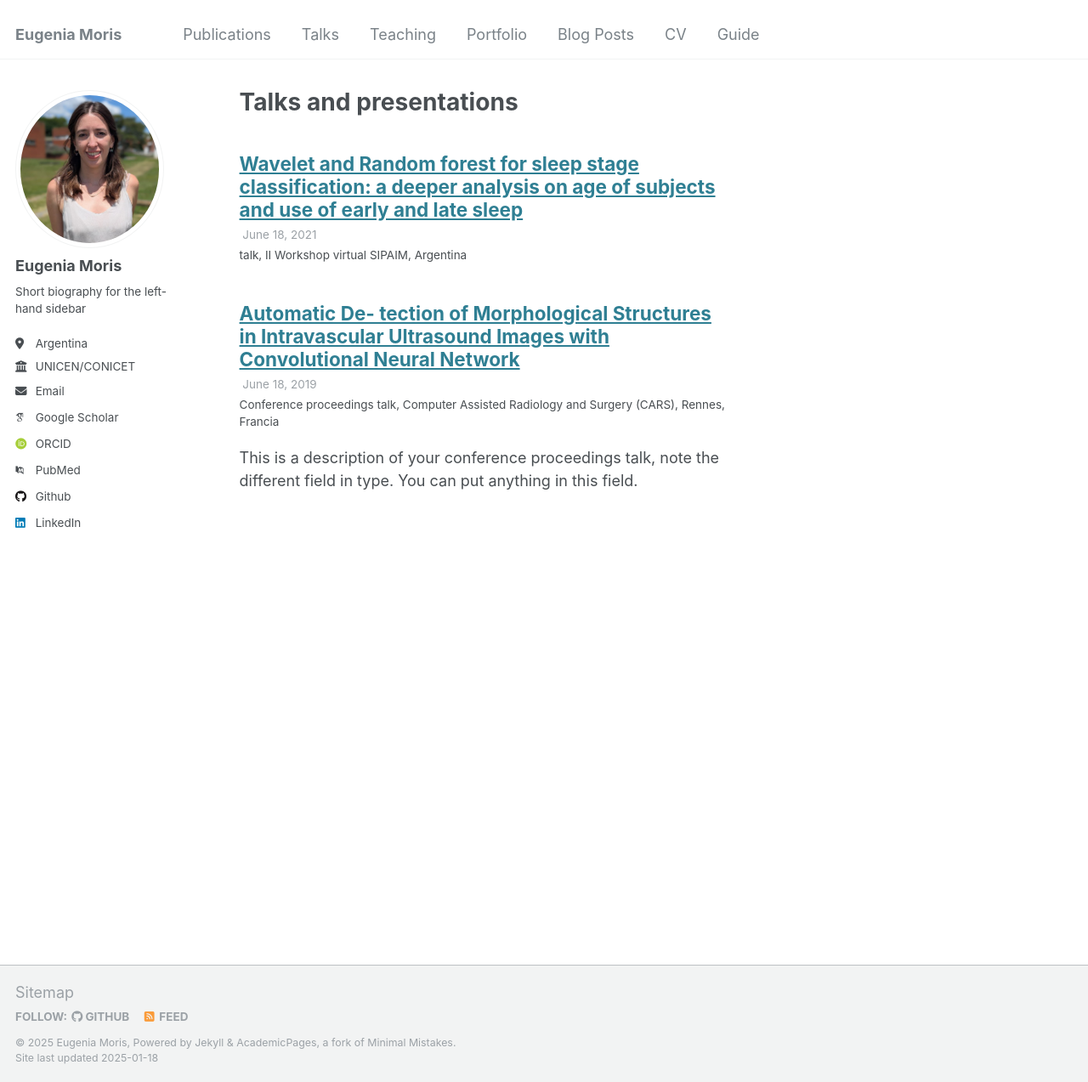
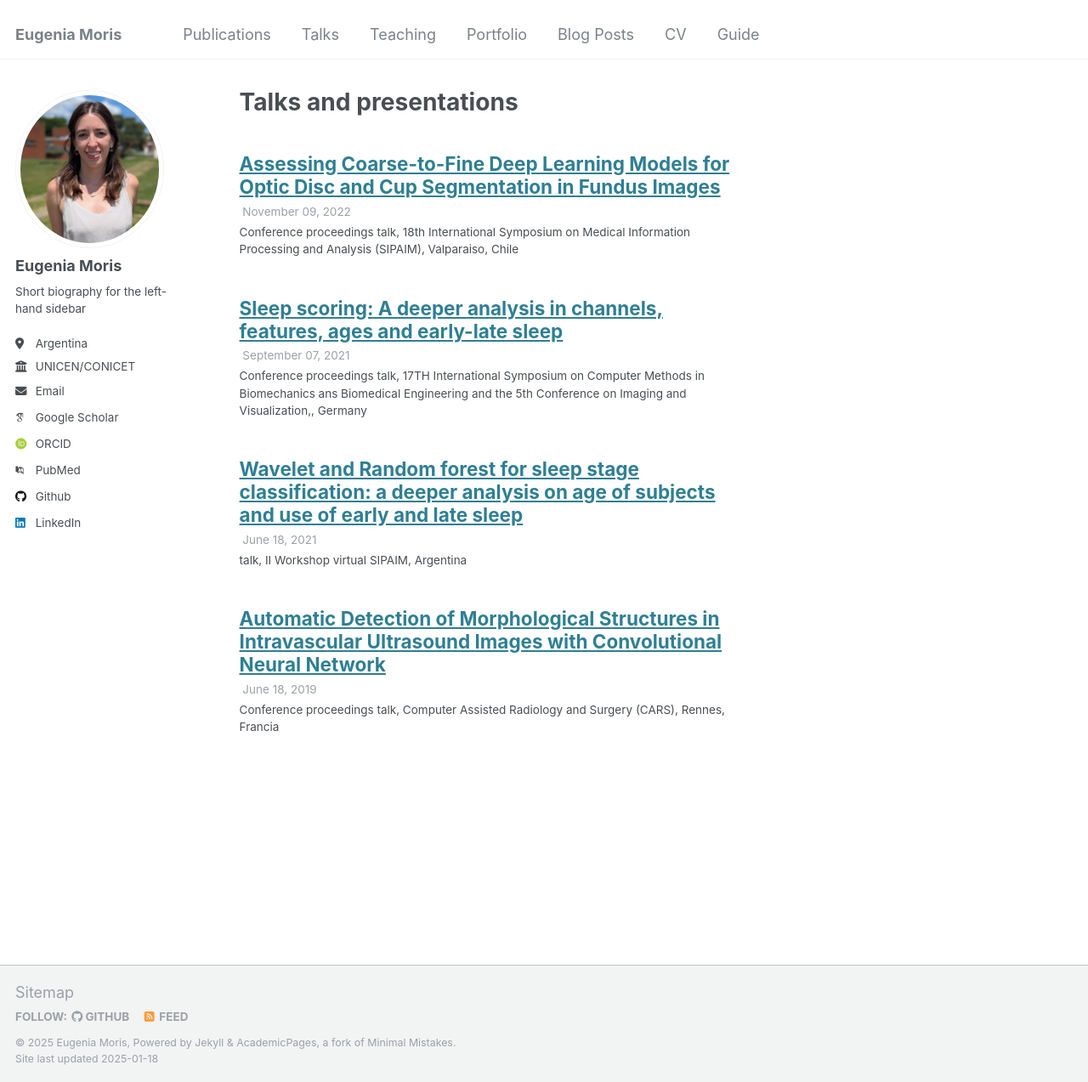
Before and after one commit to eugeniaMoris-PhD/eugeniaMoris-PhD.github.io, a Jekyll site: the page built from _pages/talks.html, in a window 1280 px wide and 1273 px high. Shown: the whole window at 85% size. Built offline with Jekyll 4.4.1, drawn with Linux system fonts in a browser that asks for light colours; some web fonts are replaced.

Commit message:
update talks

```diff
--- a/_talks/2014-03-01-talk-3.md
+++ b/_talks/2014-03-01-talk-3.md
@@ -1,7 +1,5 @@
 ---
-title: "Automatic De-
-tection of Morphological Structures in Intravascular Ultrasound Images with
-Convolutional Neural Network"
+title: "Automatic Detection of Morphological Structures in Intravascular Ultrasound Images with Convolutional Neural Network"
 collection: talks
 type: "Conference proceedings talk"
 permalink: /talks/2014-03-01-talk-3
@@ -10,4 +8,4 @@ date: 2019-06-18
 location: "Rennes, Francia"
 ---
 
-This is a description of your conference proceedings talk, note the different field in type. You can put anything in this field.
+<!-- This is a description of your conference proceedings talk, note the different field in type. You can put anything in this field. -->
--- /dev/null
+++ b/_talks/2022-SIPAIM.md
@@ -0,0 +1,11 @@
+---
+title: "Assessing Coarse-to-Fine Deep Learning Models for Optic Disc and Cup Segmentation in Fundus Images"
+collection: talks
+type: "Conference proceedings talk"
+permalink: /talks/2014-03-01-talk-3
+venue: "18th International Symposium on Medical Information Processing and Analysis (SIPAIM)"
+date: 2022-11-09
+location: "Valparaiso, Chile"
+---
+
+<!-- This is a description of your conference proceedings talk, note the different field in type. You can put anything in this field. -->
```
Also changed, not shown: _talks/2021-CMBBE.md (added, +11 -0 lines).
